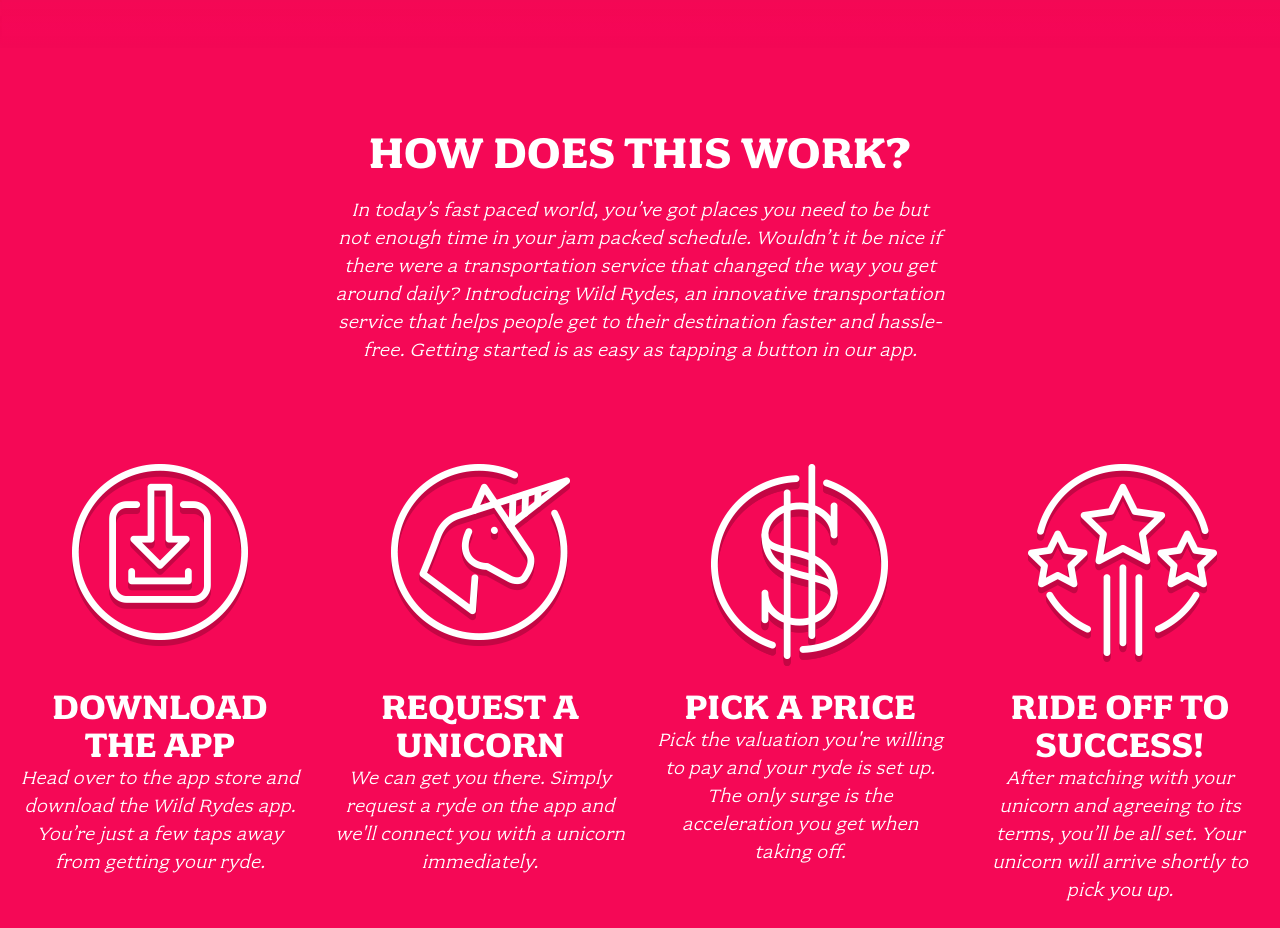
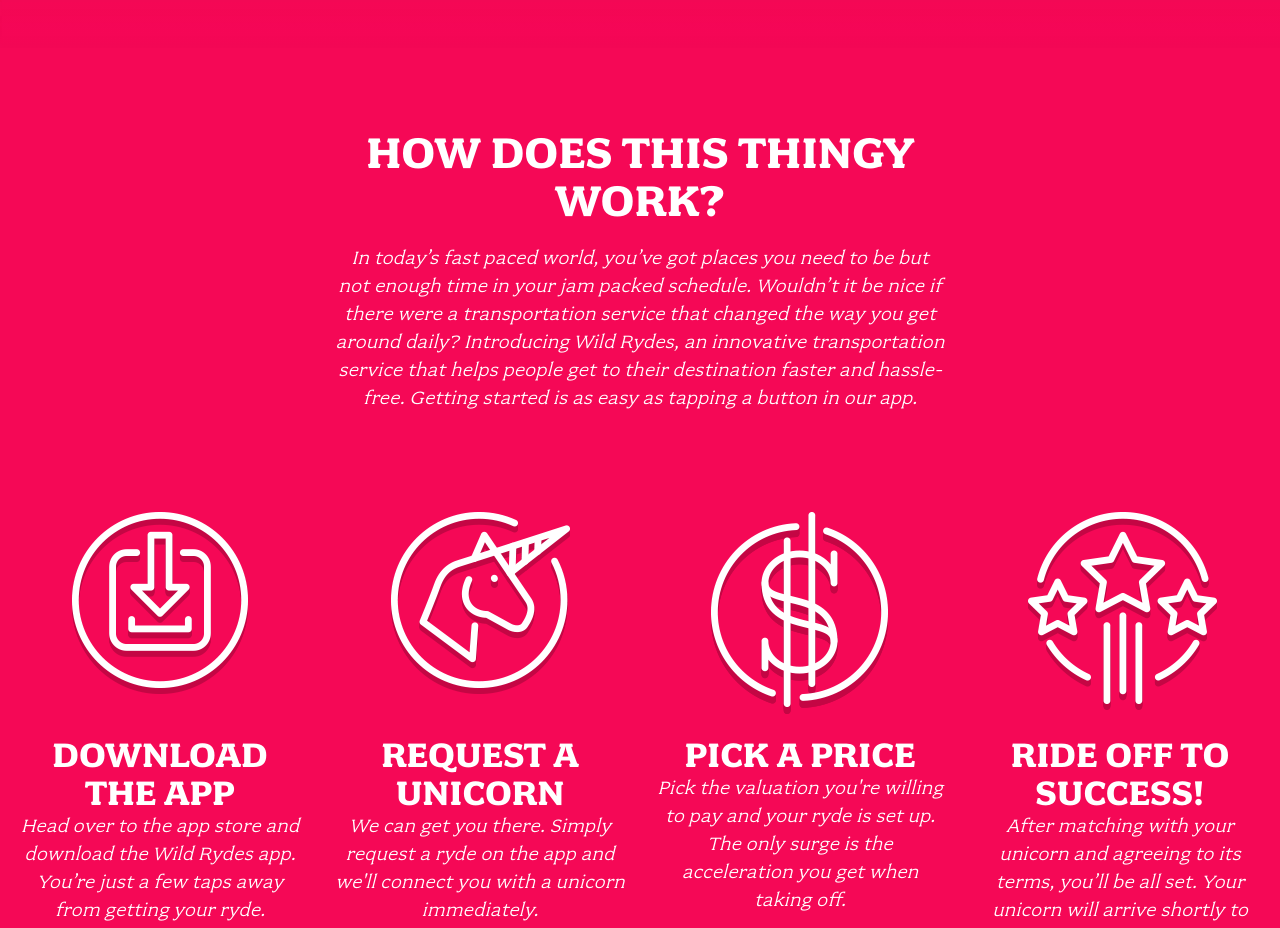
Before and after one commit to KylerXiv/wildrydes-site, a plain HTML site: page index.html in a window 1280 px wide. Shown: the part 900-1828 px from the top of the page. Drawn offline with Linux system fonts and the light colour scheme.

Commit message:
Update index.html

```diff
--- a/index.html
+++ b/index.html
@@ -30,7 +30,7 @@
 
   <section class="home-about">
     <div class="row column large-9 xlarge-6 xxlarge-4">
-      <h2 class="section-title">How Does This Work?</h2>
+      <h2 class="section-title">How Does This Thingy Work?</h2>
       <p class="content">
         In today’s fast paced world, you’ve got places you need to be but not enough time in your jam packed schedule. Wouldn’t it be nice if there were a transportation service that changed the way you get around daily? Introducing Wild Rydes, an innovative transportation service that helps people get to their destination faster and hassle-free. Getting started is as easy as tapping a button in our app.
       </p>
```
